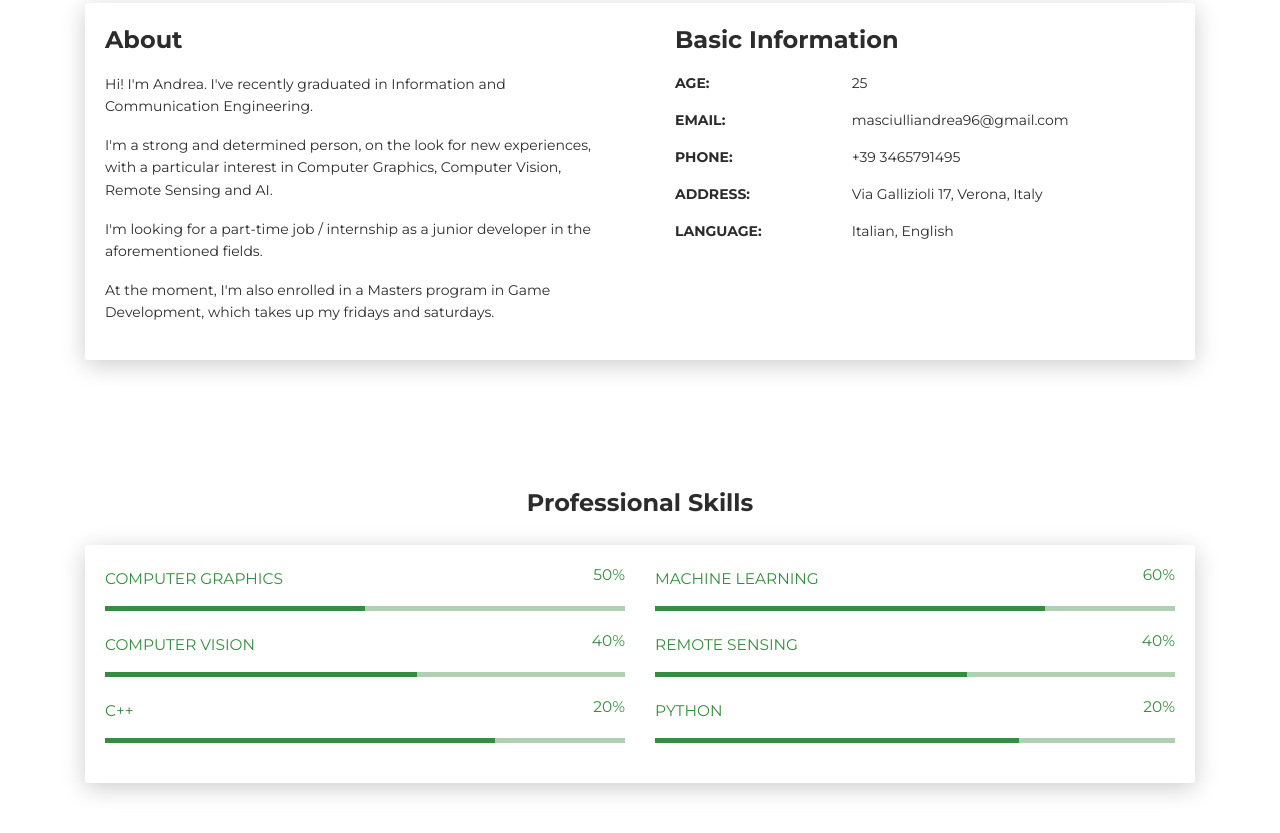
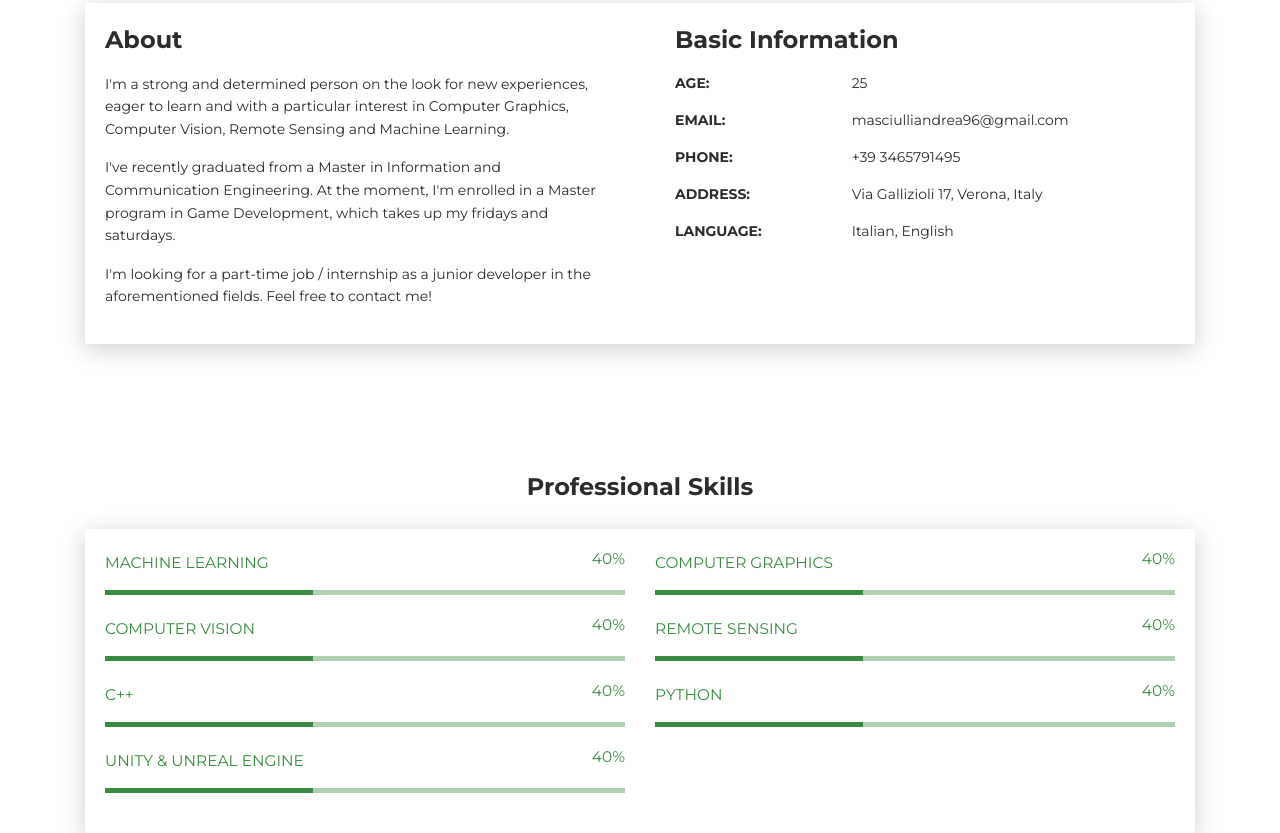
Before and after one commit to AndreaMas/website, a plain HTML site: page index.html in a window 1280 px wide. Shown: the part 617-1450 px from the top of the page. Drawn offline with Linux system fonts and the light colour scheme.

Commit message:
proficency-bars-work

```diff
--- a/index.html
+++ b/index.html
@@ -5,11 +5,18 @@
     <meta http-equiv="X-UA-Compatible" content="IE=edge">
     <meta name="viewport" content="width=device-width, initial-scale=1">
     <title>Curriculum Vitae</title>
+    <!--
+
+
+
+
+    -->
+    <link href="https://maxcdn.bootstrapcdn.com/font-awesome/latest/css/font-awesome.min.css" rel="stylesheet">
     <link href="https://fonts.googleapis.com/css?family=Montserrat:400,700,200" rel="stylesheet">
-    <link href="https://maxcdn.bootstrapcdn.com/font-awesome/latest/css/font-awesome.min.css" rel="stylesheet">
     <link href="css/aos.css?ver=1.1.0" rel="stylesheet">
     <link href="css/bootstrap.min.css?ver=1.1.0" rel="stylesheet">
     <link href="css/main.css?ver=1.1.0" rel="stylesheet">
+
     <noscript>
       <style type="text/css">
         [data-aos] {
@@ -24,7 +31,7 @@
       <div class="profile-page sidebar-collapse">
         <nav class="navbar navbar-expand-lg fixed-top navbar-transparent bg-primary" color-on-scroll="400">
           <div class="container">
-            <div class="navbar-translate"><a class="navbar-brand" href="#" rel="tooltip">CURRICULUM VITAE</a>
+            <div class="navbar-translate"><a class="navbar-brand" href="#" rel="tooltip">CURRICULUM</a>
               <button class="navbar-toggler navbar-toggler" type="button" data-toggle="collapse" data-target="#navigation" aria-controls="navigation" aria-expanded="false" aria-label="Toggle navigation"><span class="navbar-toggler-bar bar1"></span><span class="navbar-toggler-bar bar2"></span><span class="navbar-toggler-bar bar3"></span></button>
             </div>
             <div class="collapse navbar-collapse justify-content-end" id="navigation">
@@ -68,10 +75,11 @@
         <div class="col-lg-6 col-md-12">
           <div class="card-body">
             <div class="h4 mt-0 title">About</div>
-            <p>Hi! I'm Andrea. I've recently graduated in Information and Communication Engineering. </p>
-            <p>I'm a strong and determined person, on the look for new experiences, with a particular interest in Computer Graphics, Computer Vision, Remote Sensing and AI.</p>
-            <p>I'm looking for a part-time job / internship as a junior developer in the aforementioned fields.</p>
-            <p>At the moment, I'm also enrolled in a Masters program in Game Development, which takes up my fridays and saturdays.</p>
+            <p>I'm a strong and determined person on the look for new experiences, eager to learn and with a particular interest in Computer Graphics, Computer Vision, Remote Sensing and Machine Learning.</p>
+
+            <p>I've recently graduated from a Master in Information and Communication Engineering. At the moment, I'm enrolled in a Master program in Game Development, which takes up my fridays and saturdays.</p>
+            <p>I'm looking for a part-time job / internship as a junior developer in the aforementioned fields. Feel free to contact me!</p>
+
 
           </div>
         </div>
@@ -111,16 +119,16 @@
       <div class="card-body">
         <div class="row">
           <div class="col-md-6">
-            <div class="progress-container progress-primary"><span class="progress-badge">Computer Graphics</span>
+            <div class="progress-container progress-primary"><span class="progress-badge">Machine Learning</span>
               <div class="progress">
-                <div class="progress-bar progress-bar-primary" data-aos="progress-full" data-aos-offset="10" data-aos-duration="2000" role="progressbar" aria-valuenow="60" aria-valuemin="0" aria-valuemax="100" style="width: 50%;"></div><span class="progress-value">50%</span>
+                <div class="progress-bar progress-bar-primary" data-aos="progress-full" data-aos-offset="10" data-aos-duration="2000" role="progressbar" aria-valuenow="60" aria-valuemin="0" aria-valuemax="100" style="width: 40%;"></div><span class="progress-value">40%</span>
               </div>
             </div>
           </div>
           <div class="col-md-6">
-            <div class="progress-container progress-primary"><span class="progress-badge">Machine Learning</span>
+            <div class="progress-container progress-primary"><span class="progress-badge">Computer Graphics</span>
               <div class="progress">
-                <div class="progress-bar progress-bar-primary" data-aos="progress-full" data-aos-offset="10" data-aos-duration="2000" role="progressbar" aria-valuenow="60" aria-valuemin="0" aria-valuemax="100" style="width: 75%;"></div><span class="progress-value">60%</span>
+                <div class="progress-bar progress-bar-primary" data-aos="progress-full" data-aos-offset="10" data-aos-duration="2000" role="progressbar" aria-valuenow="60" aria-valuemin="0" aria-valuemax="100" style="width: 40%;"></div><span class="progress-value">40%</span>
               </div>
             </div>
           </div>
@@ -129,14 +137,14 @@
           <div class="col-md-6">
             <div class="progress-container progress-primary"><span class="progress-badge">Computer Vision</span>
               <div class="progress">
-                <div class="progress-bar progress-bar-primary" data-aos="progress-full" data-aos-offset="10" data-aos-duration="2000" role="progressbar" aria-valuenow="60" aria-valuemin="0" aria-valuemax="100" style="width: 60%;"></div><span class="progress-value">40%</span>
+                <div class="progress-bar progress-bar-primary" data-aos="progress-full" data-aos-offset="10" data-aos-duration="2000" role="progressbar" aria-valuenow="60" aria-valuemin="0" aria-valuemax="100" style="width: 40%;"></div><span class="progress-value">40%</span>
               </div>
             </div>
           </div>
           <div class="col-md-6">
             <div class="progress-container progress-primary"><span class="progress-badge">Remote Sensing</span>
               <div class="progress">
-                <div class="progress-bar progress-bar-primary" data-aos="progress-full" data-aos-offset="10" data-aos-duration="2000" role="progressbar" aria-valuenow="60" aria-valuemin="0" aria-valuemax="100" style="width: 60%;"></div><span class="progress-value">40%</span>
+                <div class="progress-bar progress-bar-primary" data-aos="progress-full" data-aos-offset="10" data-aos-duration="2000" role="progressbar" aria-valuenow="60" aria-valuemin="0" aria-valuemax="100" style="width: 40%;"></div><span class="progress-value">40%</span>
               </div>
             </div>
           </div>
@@ -145,14 +153,21 @@
           <div class="col-md-6">
             <div class="progress-container progress-primary"><span class="progress-badge">C++</span>
               <div class="progress">
-                <div class="progress-bar progress-bar-primary" data-aos="progress-full" data-aos-offset="10" data-aos-duration="2000" role="progressbar" aria-valuenow="60" aria-valuemin="0" aria-valuemax="100" style="width: 75%;"></div><span class="progress-value">20%</span>
+                <div class="progress-bar progress-bar-primary" data-aos="progress-full" data-aos-offset="10" data-aos-duration="2000" role="progressbar" aria-valuenow="60" aria-valuemin="0" aria-valuemax="100" style="width: 40%;"></div><span class="progress-value">40%</span>
               </div>
             </div>
           </div>
           <div class="col-md-6">
             <div class="progress-container progress-primary"><span class="progress-badge">Python</span>
               <div class="progress">
-                <div class="progress-bar progress-bar-primary" data-aos="progress-full" data-aos-offset="10" data-aos-duration="2000" role="progressbar" aria-valuenow="60" aria-valuemin="0" aria-valuemax="100" style="width: 70%;"></div><span class="progress-value">20%</span>
+                <div class="progress-bar progress-bar-primary" data-aos="progress-full" data-aos-offset="10" data-aos-duration="2000" role="progressbar" aria-valuenow="60" aria-valuemin="0" aria-valuemax="100" style="width: 40%;"></div><span class="progress-value">40%</span>
+              </div>
+            </div>
+          </div>
+          <div class="col-md-6">
+            <div class="progress-container progress-primary"><span class="progress-badge">Unity & Unreal Engine</span>
+              <div class="progress">
+                <div class="progress-bar progress-bar-primary" data-aos="progress-full" data-aos-offset="10" data-aos-duration="2000" role="progressbar" aria-valuenow="60" aria-valuemin="0" aria-valuemax="100" style="width: 40%;"></div><span class="progress-value">40%</span>
               </div>
             </div>
           </div>
```
